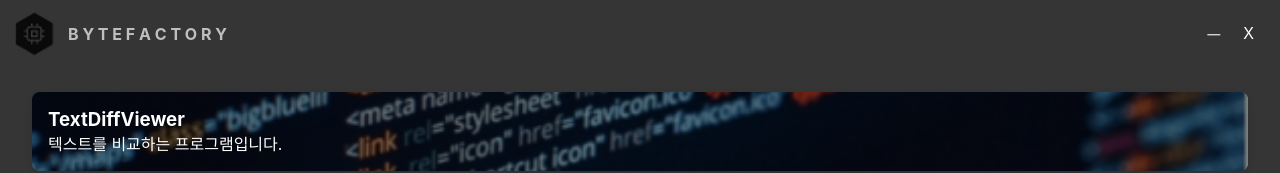
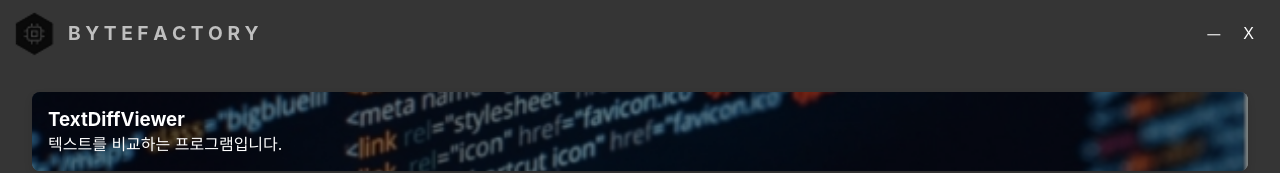
Before and after one commit to WonmoLee/ByteFactory, a React (Create React App) app: page /BookMark in a window 1280 px wide. Shown: the top 173 px of the page. Built offline with nearby package versions, Linux system fonts and the light colour scheme.

Commit message:
[헤더 타이틀 이름] css 조절

```diff
--- a/src/App.css
+++ b/src/App.css
@@ -99,5 +99,6 @@
 }
 
 .header-text {
-  padding: 0px 10px;
+  font-size: larger;
+  padding: 0px 10px 3px 10px;
 }
```
